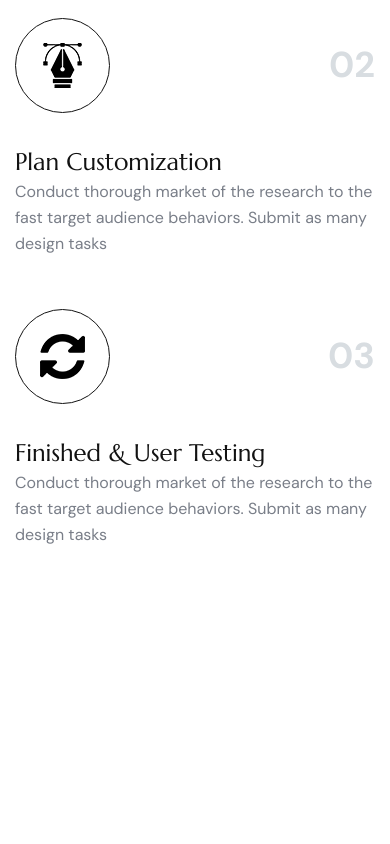
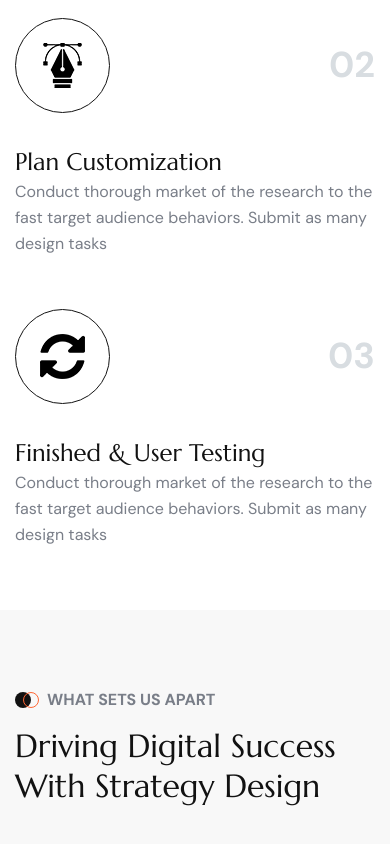
Before and after one commit to Jisap/Vite--TrueSocial, a React (Vite) app: page / in a window 390 px wide. Shown: the part 7808-8652 px from the top of the page. Before the commit the page ends 8418 px from the top, so only its background shows below. Built offline with nearby package versions, Linux system fonts and the light colour scheme.

Commit message:
feat: integrate Process and WhyChoose sections into the main application layout

```diff
--- a/src/App.jsx
+++ b/src/App.jsx
@@ -13,6 +13,7 @@ import Counters from './components/sections/Counters';
 import VideoBanner from './components/sections/VideoBanner';
 import Portfolio from './components/sections/Portfolio';
 import Process from './components/sections/Process';
+import WhyChoose from './components/sections/WhyChoose';
 
 const SECTION_IDS = [
   "home",
@@ -50,6 +51,7 @@ export default function App() {
           <VideoBanner />
           <Portfolio />
           <Process />
+          <WhyChoose />
         </main>
 
       </div>
--- a/src/components/sections/Process.jsx
+++ b/src/components/sections/Process.jsx
@@ -33,7 +33,7 @@ const Process = () => {
 
                   <div className="absolute left-[81px] top-[48%] -z-10 hidden -translate-y-1/2 sm:block" aria-hidden="true">
                     <img
-                      src="/assets/images/icon/process-one-single-shape-1.png"
+                      src="/assets/images/shapes/process-one-single-shape-1.png"
                       alt=""
                       className="w-auto"
                     />
--- a/src/components/sections/WhyChoose.jsx
+++ b/src/components/sections/WhyChoose.jsx
@@ -1,9 +1,28 @@
-import React from 'react'
+import SectionTitle from "../common/SectionTitle"
+
 
 const WhyChoose = () => {
-    return (
-        <div>WhyChoose</div>
-    )
+  return (
+    <>
+      <section className="relative z-[1] block bg-surface py-20 pb-[50px] sm:py-[120px]">
+        <div className="mx-auto w-full max-w-[1320px] px-[15px]">
+          <div className="grid grid-cols-1 gap-x-[30px] gap-y-[30px] xl:grid-cols-12">
+            <div className="xl:col-span-6">
+              <div className="relative mx-auto mb-[60px] block max-w-[600px] xl:mb-0 xl:mr-[70px] xl:max-w-none">
+                <div className="[&_h2]:xl:-mr-[100px]">
+                  <SectionTitle
+                    tagline="What Sets Us Apart"
+                    align="left"
+                    title="Driving Digital Success With Strategy Design"
+                  />
+                </div>
+              </div>
+            </div>
+          </div>
+        </div>
+      </section>
+    </>
+  )
 }
 
 export default WhyChoose
```
